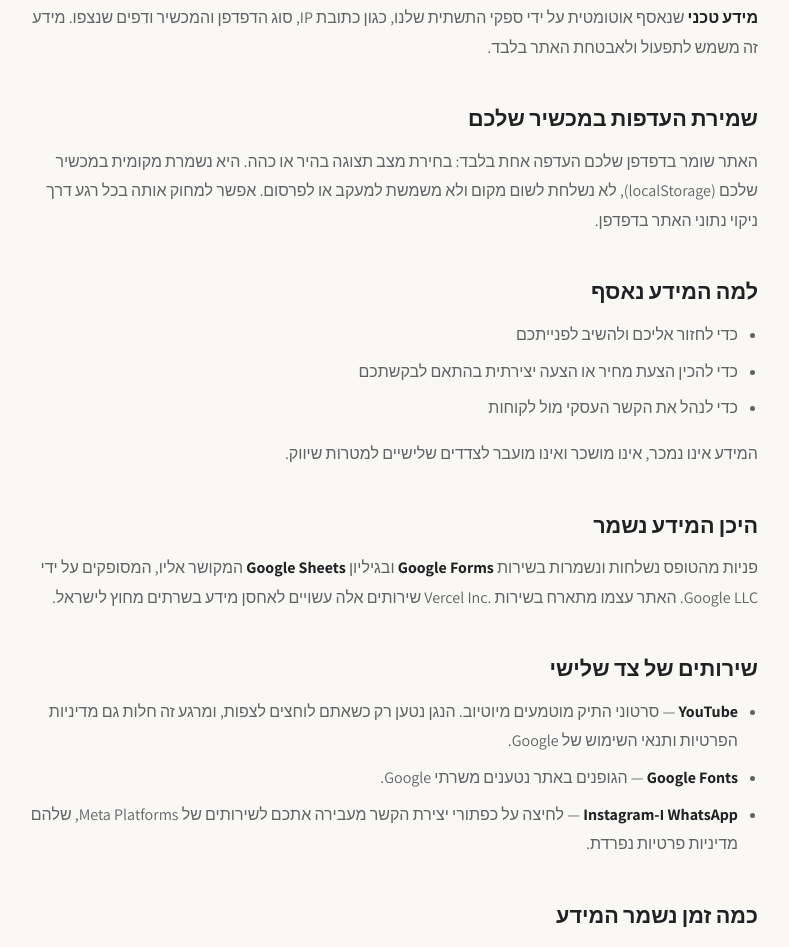
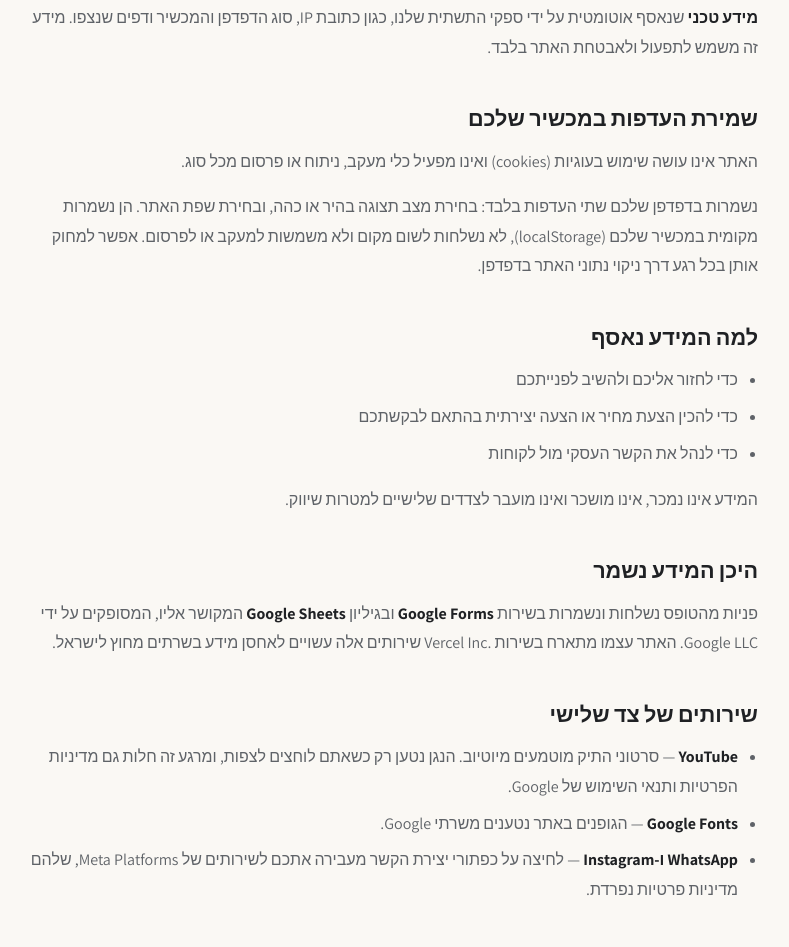
Before and after one commit to noamjusto12-rgb/the-jus, a plain HTML site: page privacy.html in a window 1280 px wide. Shown: the part 857-1804 px from the top of the page, without its empty margins (246-1035 px from the left). Drawn offline with nearby package versions, Linux system fonts and the light colour scheme.

Commit message:
State plainly that the site sets no cookies
The policy also claimed one stored preference; the language switch added
a second, so it now lists both.

Co-Authored-By: Claude Opus 5 <noreply@anthropic.com>

```diff
--- a/privacy.html
+++ b/privacy.html
@@ -150,9 +150,12 @@
         סוג הדפדפן והמכשיר ודפים שנצפו. מידע זה משמש לתפעול ולאבטחת האתר בלבד.</p>
 
       <h2>שמירת העדפות במכשיר שלכם</h2>
-      <p>האתר שומר בדפדפן שלכם העדפה אחת בלבד: בחירת מצב תצוגה בהיר או כהה. היא נשמרת
-        מקומית במכשיר שלכם <span dir="ltr">(localStorage)</span>, לא נשלחת לשום מקום ולא
-        משמשת למעקב או לפרסום. אפשר למחוק אותה בכל רגע דרך ניקוי נתוני האתר בדפדפן.</p>
+      <p>האתר אינו עושה שימוש בעוגיות <span dir="ltr">(cookies)</span> ואינו מפעיל כלי
+        מעקב, ניתוח או פרסום מכל סוג.</p>
+      <p>נשמרות בדפדפן שלכם שתי העדפות בלבד: בחירת מצב תצוגה בהיר או כהה, ובחירת שפת
+        האתר. הן נשמרות מקומית במכשיר שלכם <span dir="ltr">(localStorage)</span>, לא
+        נשלחות לשום מקום ולא משמשות למעקב או לפרסום. אפשר למחוק אותן בכל רגע דרך ניקוי
+        נתוני האתר בדפדפן.</p>
 
       <h2>למה המידע נאסף</h2>
       <ul>
```
